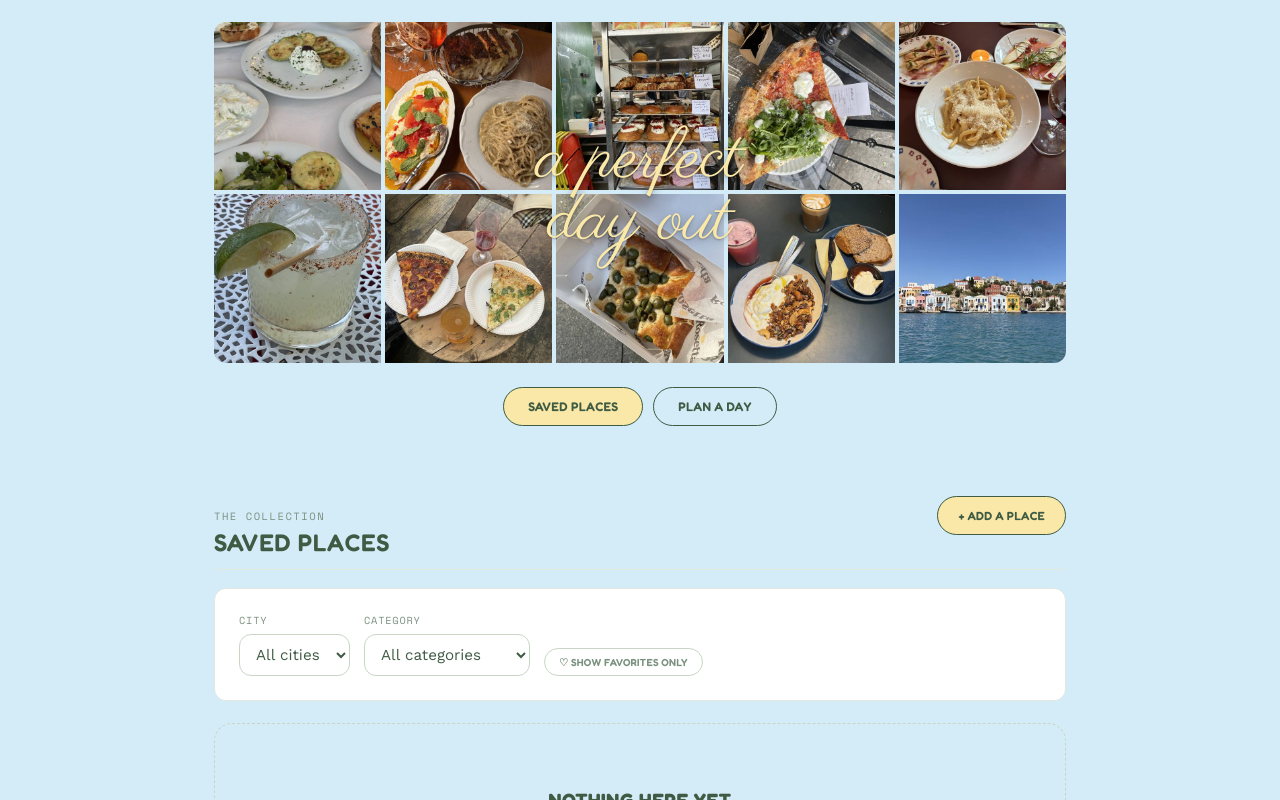
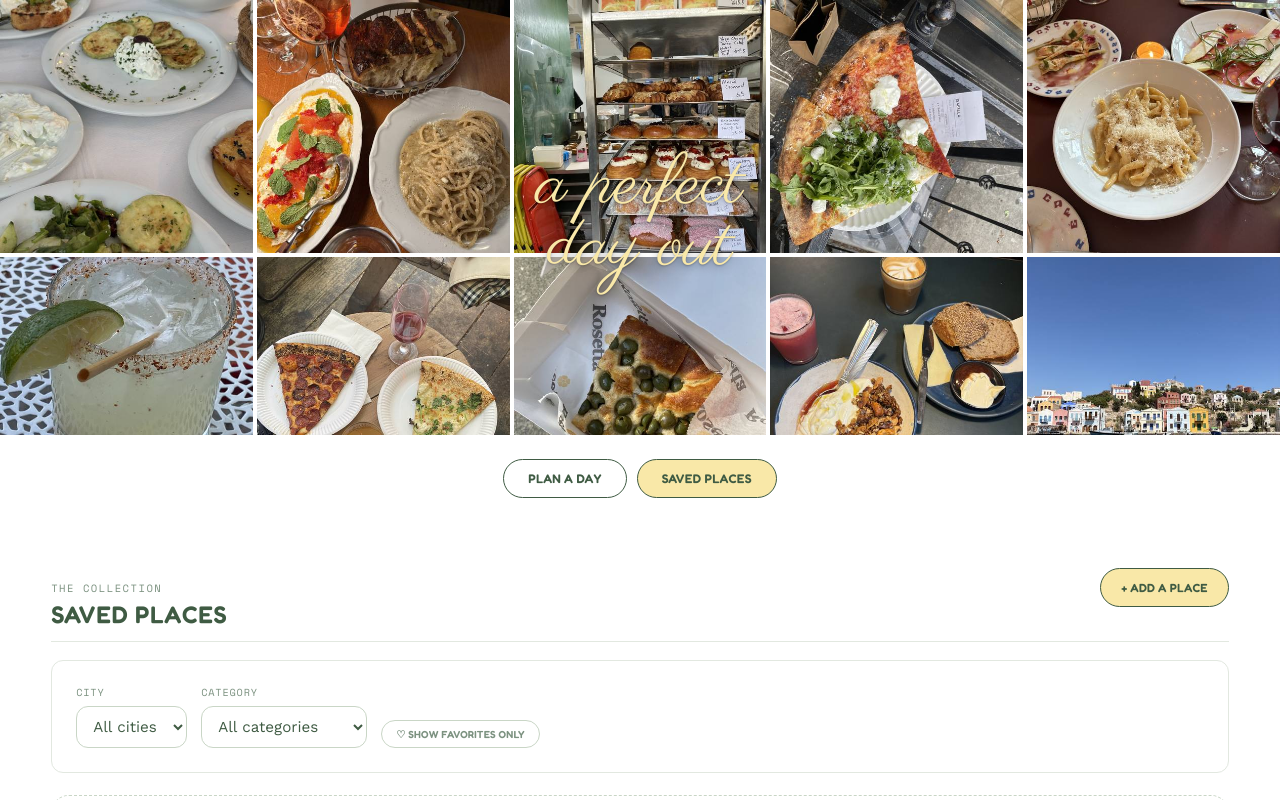
Before and after one commit to isabellaronnanderson-png/date-planner, a React (Vite) app: page / in a window 1280 px wide. Shown: the top 800 px of the page. Built offline with nearby package versions, Linux system fonts and the light colour scheme.

Commit message:
Add files via upload

```diff
--- a/src/App.jsx
+++ b/src/App.jsx
@@ -77,11 +77,11 @@ export default function App() {
         </div>
 
         <nav className="tab-row">
+          <button className={`tab-stub ${tab === 'plan' ? 'active' : ''}`} onClick={() => setTab('plan')}>
+            Plan a day
+          </button>
           <button className={`tab-stub ${tab === 'saved' ? 'active' : ''}`} onClick={() => setTab('saved')}>
             Saved places
-          </button>
-          <button className={`tab-stub ${tab === 'plan' ? 'active' : ''}`} onClick={() => setTab('plan')}>
-            Plan a day
           </button>
         </nav>
       </header>
--- a/src/index.css
+++ b/src/index.css
@@ -5,7 +5,7 @@
    ============================================================ */
 
 :root {
-  --bg: #d3ecf8;
+  --bg: #ffffff;
   --surface: #ffffff;
   --surface-sunk: #f3f6f2;
   --ink: #3f5b43;
@@ -38,13 +38,13 @@
 
 * { box-sizing: border-box; }
 html, body, #root { height: 100%; }
-
 body {
   margin: 0;
   background: var(--bg);
   color: var(--ink);
   font-family: var(--font-body);
   -webkit-font-smoothing: antialiased;
+  overflow-x: hidden; /* safety net for the full-bleed header's 100vw breakout */
 }
 
 h1, h2, h3, h4 { margin: 0; }
@@ -57,7 +57,7 @@ a { color: var(--sage-deep); }
    Layout shell
    ------------------------------------------------------------ */
 
-.app-shell { max-width: 900px; margin: 0 auto; padding: 0 24px 90px; }
+.app-shell { max-width: 1320px; margin: 0 auto; padding: 0 clamp(18px, 4vw, 64px) 90px; }
 @media (max-width: 640px) { .app-shell { padding: 0 16px 60px; } }
 
 /* ------------------------------------------------------------
@@ -65,11 +65,14 @@ a { color: var(--sage-deep); }
    ------------------------------------------------------------ */
 
 .masthead {
-  padding: 22px 0 26px;
+  padding: 0 0 26px;
 }
 
 .photo-header {
   position: relative;
+  width: 100vw;
+  margin-left: calc(50% - 50vw);
+  margin-right: calc(50% - 50vw);
 }
 
 .photo-grid {
@@ -77,9 +80,9 @@ a { color: var(--sage-deep); }
   grid-template-columns: repeat(5, 1fr);
   grid-template-rows: repeat(2, 1fr);
   gap: 4px;
-  aspect-ratio: 5 / 2;
+  width: 100%;
+  height: clamp(280px, 34vw, 680px);
   overflow: hidden;
-  border-radius: var(--radius-sm);
 }
 .photo-grid img { width: 100%; height: 100%; object-fit: cover; display: block; }
 
```
Also changed, not shown: public/favicon.svg.
